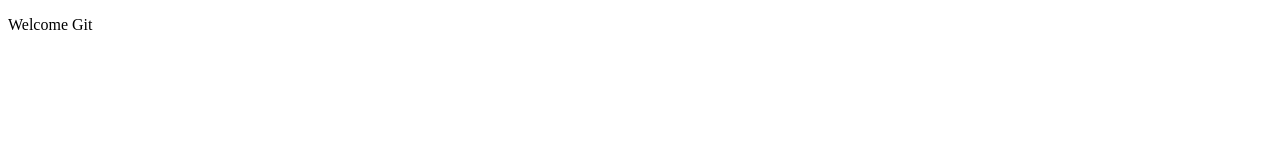
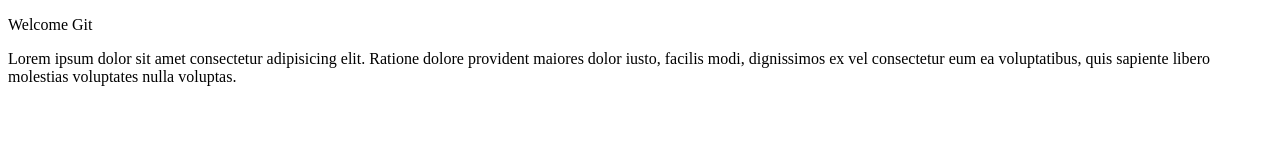
Before and after one commit to AhmedGhoraba/WebDesign2, a plain HTML site: page index.html in a window 1280 px wide. Drawn offline with Linux system fonts and the light colour scheme.

Commit message:
this is the second version

```diff
--- a/index.html
+++ b/index.html
@@ -8,5 +8,6 @@
 </head>
 <body>
     <p>Welcome Git</p>
+    <p>Lorem ipsum dolor sit amet consectetur adipisicing elit. Ratione dolore provident maiores dolor iusto, facilis modi, dignissimos ex vel consectetur eum ea voluptatibus, quis sapiente libero molestias voluptates nulla voluptas.</p>
 </body>
 </html>
```
Also changed, not shown: style.css (added).
